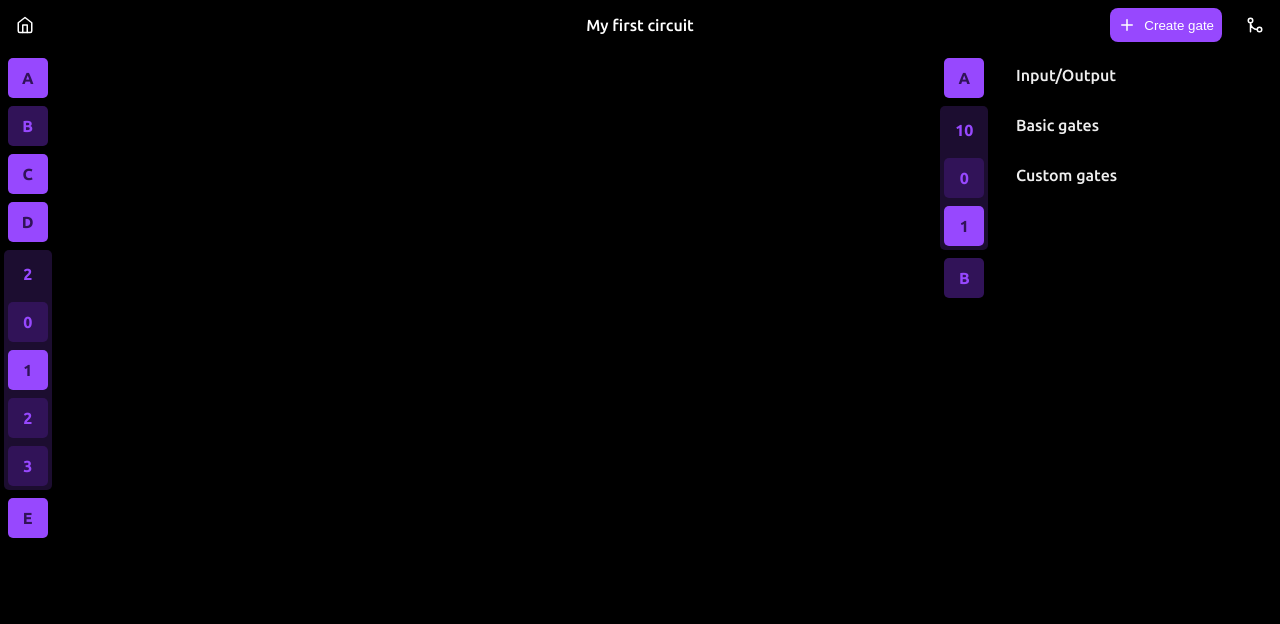
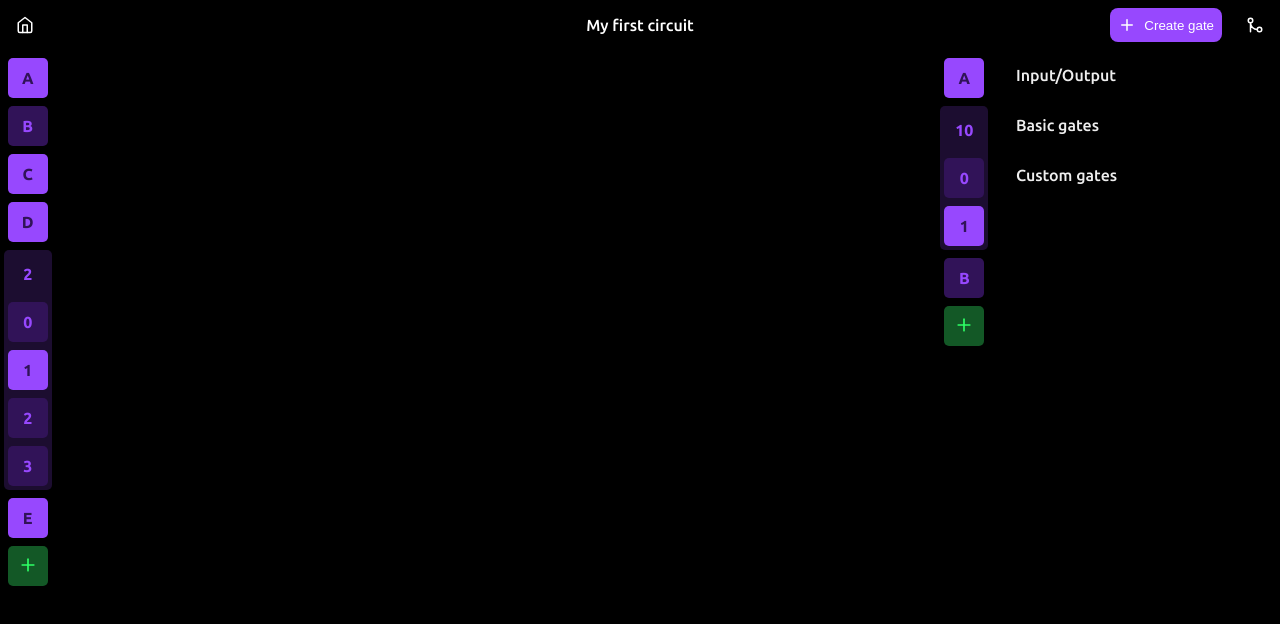
Before and after one commit to team-nullptr/logic-gates-simulator, a React (Vite) app: page /edit in a window 1280 px wide. Shown: the top 624 px of the page. Built offline with nearby package versions, Linux system fonts and the light colour scheme.

Commit message:
Create a button for adding new inputs / outputs

```diff
--- a/src/features/editor/Controls.tsx
+++ b/src/features/editor/Controls.tsx
@@ -3,6 +3,7 @@ import { CompoundButton } from "./types/CompoundButton";
 import { SingleButton } from "./types/SingleButton";
 import { Button } from "./Button";
 import { ButtonGroup } from "./ButtonGroup";
+import { Plus } from "react-feather";
 
 type ButtonsType = (CompoundButton | SingleButton)[];
 
@@ -37,6 +38,13 @@ export const Controls = (props: {
           />
         );
       })}
+      <Button
+        color="hsl(136deg 100% 59%)"
+        active={false}
+        onClick={(v) => console.log("new state", v)}
+      >
+        <Plus width={20} />
+      </Button>
     </div>
   );
 };
```
